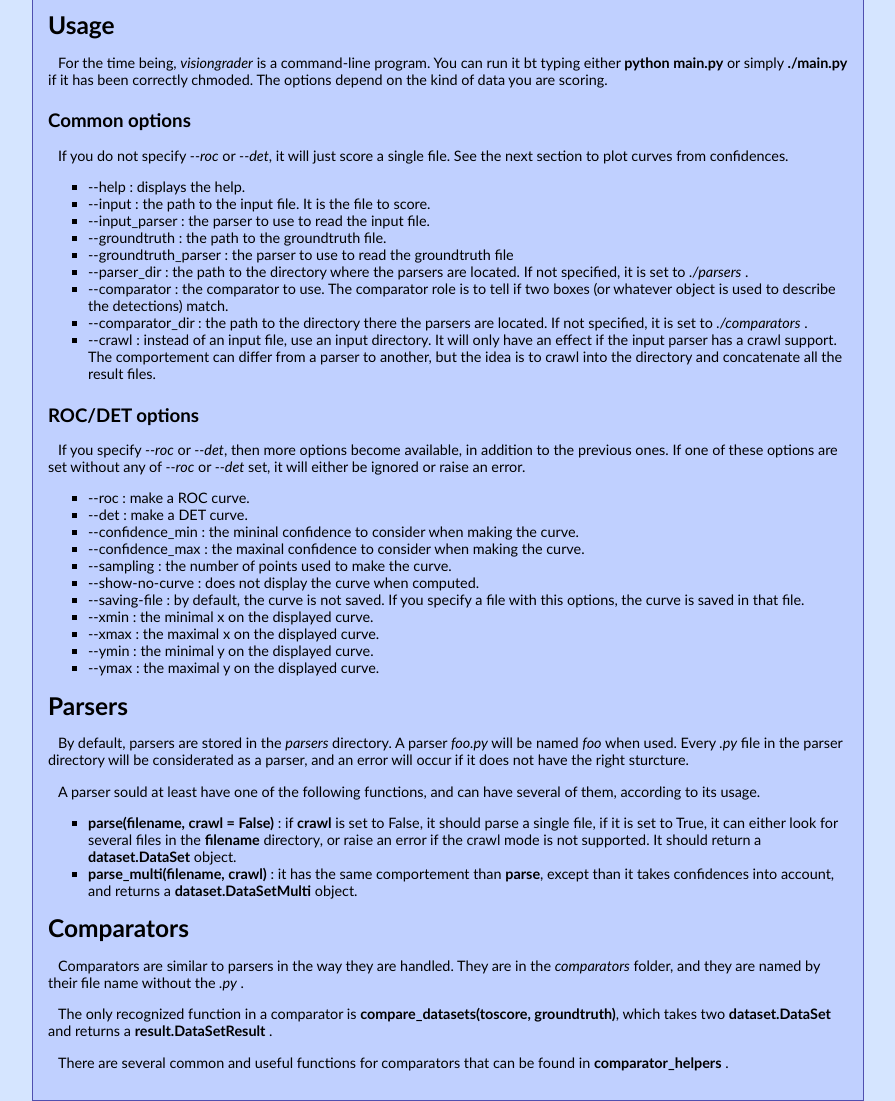
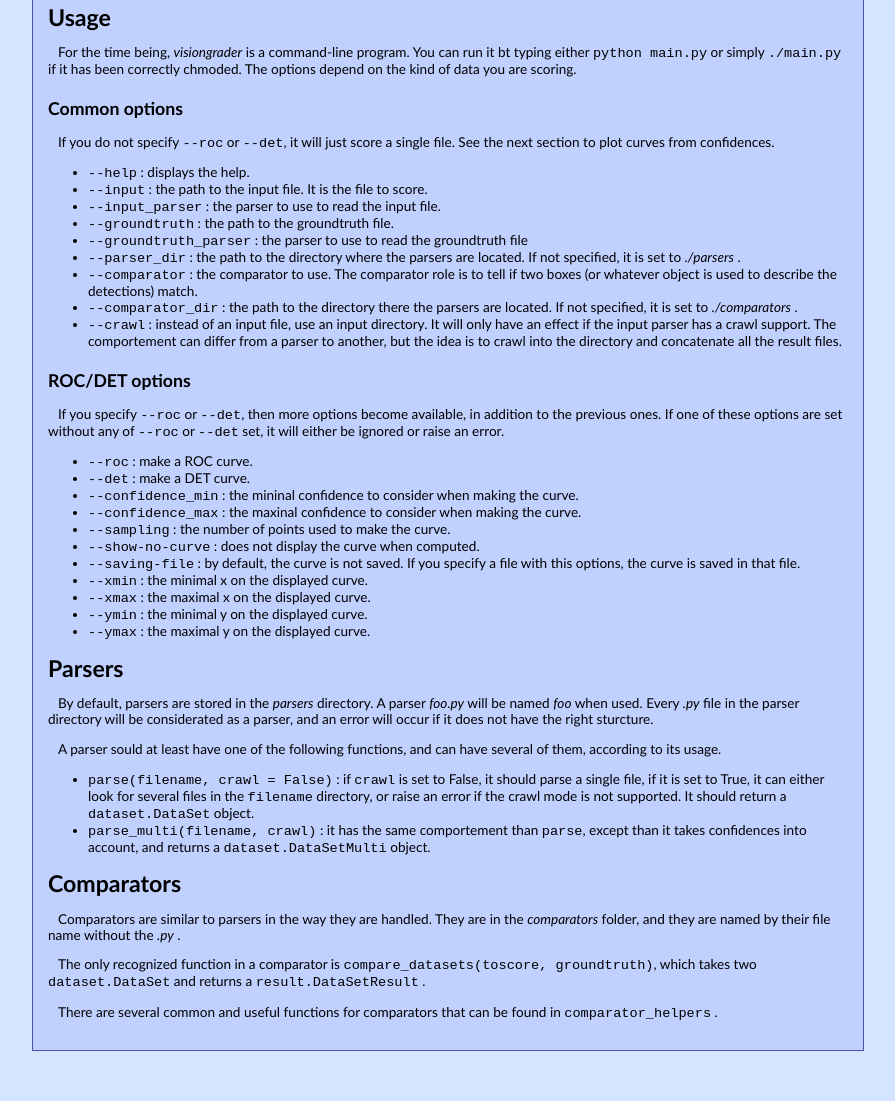
Before and after one commit to rodrigob/visiongrader, a plain HTML site: page web/help.html in a window 1280 px wide. Shown: the part 146-1247 px from the top of the page, without its empty margins (192-1087 px from the left). After the commit the page ends 1197 px from the top, so only its background shows below. Drawn offline with Linux system fonts and the light colour scheme.

Commit message:
Updated help

```diff
--- a/web/help.html
+++ b/web/help.html
@@ -17,34 +17,33 @@
     it can adapt to quite a large range of situations. You can either
     score a single result or, if you got the confidence of the results,
     plot a ROC or a DET curve.</p>
-
     <h1>
       Usage
     </h1>
     <p>For the time being, <i>visiongrader</i> is a command-line program.
-    You can run it bt typing either <b>python main.py</b> or
-    simply <b>./main.py</b> if it has been correctly chmoded.
+    You can run it bt typing either <code>python main.py</code> or
+    simply <code>./main.py</code> if it has been correctly chmoded.
     The options depend on the kind of data you are scoring.</p>
     <h2>
       Common options
     </h2>
-      <p>If you do not specify <i>--roc</i> or <i>--det</i>, it will just score
+      <p>If you do not specify <opt>--roc</opt> or <opt>--det</opt>, it will just score
       a single file. See the next section to plot curves from confidences.</p>
       <p><ul>
-        <li>--help : displays the help.</li>
-	<li>--input : the path to the input file. It is the file to score.</li>
-	<li>--input_parser : the parser to use to read the input file.</li>
-	<li>--groundtruth : the path to the groundtruth file.</li>
-	<li>--groundtruth_parser : the parser to use to read the
+        <li><opt>--help</opt> : displays the help.</li>
+	<li><opt>--input</opt> : the path to the input file. It is the file to score.</li>
+	<li><opt>--input_parser</opt> : the parser to use to read the input file.</li>
+	<li><opt>--groundtruth</opt> : the path to the groundtruth file.</li>
+	<li><opt>--groundtruth_parser</opt> : the parser to use to read the
 	groundtruth file</li>
-	<li>--parser_dir : the path to the directory where the parsers are
+	<li><opt>--parser_dir</opt> : the path to the directory where the parsers are
 	located. If not specified, it is set to <i>./parsers</i> .</li>
-	<li>--comparator : the comparator to use. The comparator role is
+	<li><opt>--comparator</opt> : the comparator to use. The comparator role is
 	to tell if two boxes (or whatever object is used to describe the
 	detections) match.</li>
-	<li>--comparator_dir : the path to the directory there the parsers
+	<li><opt>--comparator_dir</opt> : the path to the directory there the parsers
 	are located. If not specified, it is set to <i>./comparators</i> .</li>
-	<li>--crawl : instead of an input file, use an input directory.
+	<li><opt>--crawl</opt> : instead of an input file, use an input directory.
 	It will only have an effect if the input parser has a crawl
 	support. The comportement can differ from a parser to another,
 	but the idea is to crawl into the directory and concatenate all
@@ -53,25 +52,25 @@
     <h2>
       ROC/DET options
     </h2>
-      <p>If you specify <i>--roc</i> or <i>--det</i>, then more options become
+      <p>If you specify <opt>--roc</opt> or <opt>--det</opt>, then more options become
       available, in addition to the previous ones. If one of these options are
-      set without any of <i>--roc</i> or <i>--det</i> set, it will either be
+      set without any of <opt>--roc</opt> or <opt>--det</opt> set, it will either be
       ignored or raise an error.
       <p><ul>
-        <li>--roc : make a ROC curve.</li>
-        <li>--det : make a DET curve.</li>
-	<li>--confidence_min : the mininal confidence to consider when
+        <li><opt>--roc</opt> : make a ROC curve.</li>
+        <li><opt>--det</opt> : make a DET curve.</li>
+	<li><opt>--confidence_min</opt> : the mininal confidence to consider when
 	making the curve.</li>
-	<li>--confidence_max : the maxinal confidence to consider when
+	<li><opt>--confidence_max</opt> : the maxinal confidence to consider when
 	making the curve.</li>
-	<li>--sampling : the number of points used to make the curve.</li>
-	<li>--show-no-curve : does not display the curve when computed.</li>
-	<li>--saving-file : by default, the curve is not saved. If you specify
+	<li><opt>--sampling</opt> : the number of points used to make the curve.</li>
+	<li><opt>--show-no-curve</opt> : does not display the curve when computed.</li>
+	<li><opt>--saving-file</opt> : by default, the curve is not saved. If you specify
 	a file with this options, the curve is saved in that file.</li>
-	<li>--xmin : the minimal x on the displayed curve.</li>
-	<li>--xmax : the maximal x on the displayed curve.</li>
-	<li>--ymin : the minimal y on the displayed curve.</li>
-	<li>--ymax : the maximal y on the displayed curve.</li>
+	<li><opt>--xmin</opt> : the minimal x on the displayed curve.</li>
+	<li><opt>--xmax</opt> : the maximal x on the displayed curve.</li>
+	<li><opt>--ymin</opt> : the minimal y on the displayed curve.</li>
+	<li><opt>--ymax</opt> : the maximal y on the displayed curve.</li>
       </ul></p>
     <h1>
       Parsers
@@ -83,13 +82,13 @@
     <p>A parser sould at least have one of the following functions, and can have
     several of them, according to its usage.
     <ul>
-      <li><b>parse(filename, crawl = False)</b> : if <b>crawl</b> is set to False,
+      <li><code>parse(filename, crawl = False)</code> : if <code>crawl</code> is set to False,
       it should parse a single file, if it is set to True, it can either look for
-      several files in the <b>filename</b> directory, or raise an error if the
-      crawl mode is not supported. It should return a <b>dataset.DataSet</b> object.</li>
-      <li><b>parse_multi(filename, crawl)</b> : it has the same comportement than
-      <b>parse</b>, except than it takes confidences into account, and returns a
-      <b>dataset.DataSetMulti</b> object.</li>
+      several files in the <code>filename</code> directory, or raise an error if the
+      crawl mode is not supported. It should return a <code>dataset.DataSet</code> object.</li>
+      <li><code>parse_multi(filename, crawl)</code> : it has the same comportement than
+      <code>parse</code>, except than it takes confidences into account, and returns a
+      <code>dataset.DataSetMulti</code> object.</li>
     </ul></p>
     <h1>
       Comparators
@@ -98,10 +97,10 @@
     in the <i>comparators</i> folder, and they are named by their file name without
     the <i>.py</i> .</p>
     <p>The only recognized function in a comparator is
-    <b>compare_datasets(toscore, groundtruth)</b>, which takes two
-    <b>dataset.DataSet</b> and returns a <b>result.DataSetResult</b> .</p>
+    <code>compare_datasets(toscore, groundtruth)</code>, which takes two
+    <code>dataset.DataSet</code> and returns a <code>result.DataSetResult</code> .</p>
     <p>There are several common and useful functions for comparators that can be
-    found in <b>comparator_helpers</b> .</p>
+    found in <code>comparator_helpers</code> .</p>
   </div>
   </body>
 </html>
--- a/web/style.css
+++ b/web/style.css
@@ -1,6 +1,6 @@
 body {
 	background-color:#d5e5ff;
-	font-size:90%;
+	font-size:85%;
 	font-family: Calibri, Arial;
 	margin:0;
 	padding:0;
@@ -19,6 +19,14 @@ body {
 	padding:15px;
 }
 
+code {
+	font-family: monospace, Arial;
+}
+
+opt {
+	font-family: monospace, Arial;
+}
+
 h1 {
 	font-size:170%;
 	color:#000000;
@@ -32,37 +40,13 @@ h2 {
 }
 
 h3 {
-	margin-top:30px;
 }
 
 h4 {
-	color:#000000;
-	margin-left:20px;
-	margin-bottom:0px;
-}
-
-.with, .with a {
-	color:white;
-	font-style:italic;
-}
-
-.description {
-	font-size:14pt;
-	color:#FFFFCC;
-	margin:0;
-}
-
-a {
-	color:#FFFFCC;
-	text-decoration:none;
-}
-
-a:hover {
-	text-decoration:underline;
 }
 
 li {
-	list-style-type:square;
+	list-style-type:disc;
 }
 
 p {
```
